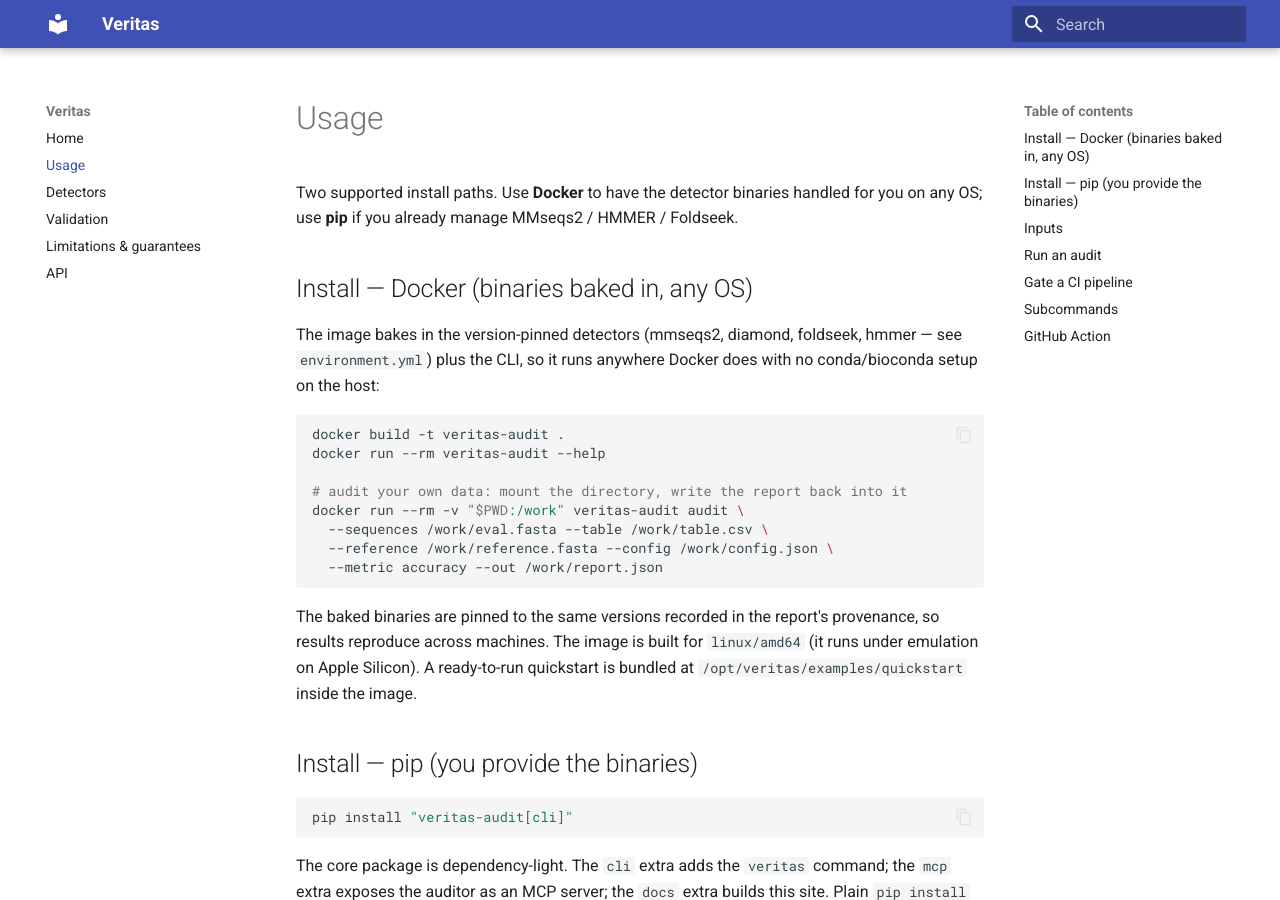
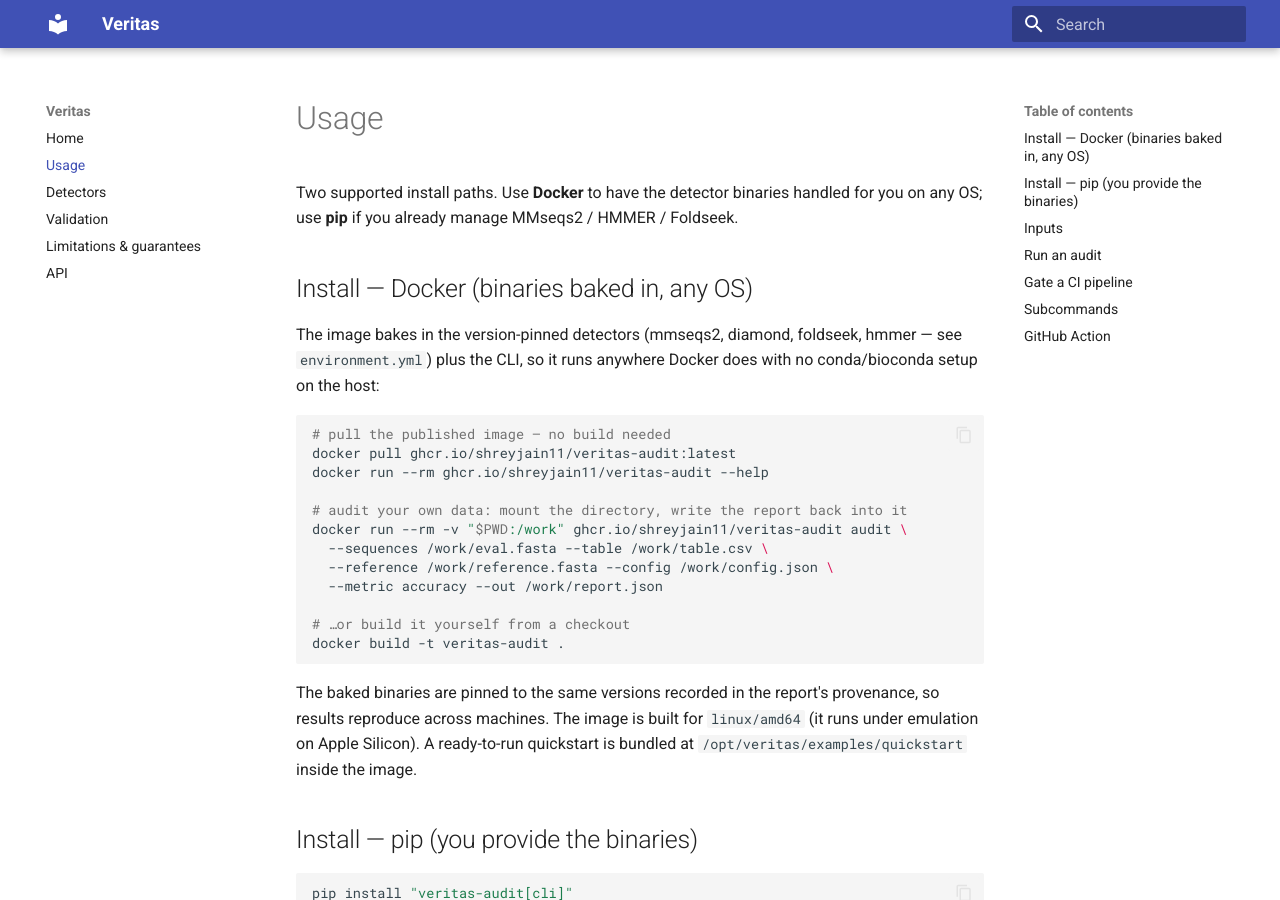
Before and after one commit to shreyjain11/veritas, an MkDocs documentation site: the page built from docs/usage.md, in a window 1280 px wide and 900 px high. Built offline with MkDocs 1.6.1 and Material for MkDocs 9.7.7, drawn with Linux system fonts in a browser that asks for light colours.

Commit message:
ci: publish the Docker image to GHCR + document docker pull
docker.yml now builds the image, runs a full audit inside it on native amd64,
and — on push to main / v* tags, after the in-image self-test passes — pushes to
ghcr.io/<owner>/veritas-audit (tags: latest, the semver on v* tags, and
sha-<short>) using the workflow's built-in GITHUB_TOKEN (no secret needed).
PRs touching the image build + self-test only, never push. Validated with
actionlint.

Docs: the /docs page and docs/usage.md now lead with
"docker pull ghcr.io/shreyjain11/veritas-audit" and keep "docker build" as the
from-source alternative.

````diff
--- a/docs/usage.md
+++ b/docs/usage.md
@@ -10,14 +10,18 @@ hmmer — see `environment.yml`) plus the CLI, so it runs anywhere Docker does w
 no conda/bioconda setup on the host:
 
 ```bash
-docker build -t veritas-audit .
-docker run --rm veritas-audit --help
+# pull the published image — no build needed
+docker pull ghcr.io/shreyjain11/veritas-audit:latest
+docker run --rm ghcr.io/shreyjain11/veritas-audit --help
 
 # audit your own data: mount the directory, write the report back into it
-docker run --rm -v "$PWD:/work" veritas-audit audit \
+docker run --rm -v "$PWD:/work" ghcr.io/shreyjain11/veritas-audit audit \
   --sequences /work/eval.fasta --table /work/table.csv \
   --reference /work/reference.fasta --config /work/config.json \
   --metric accuracy --out /work/report.json
+
+# …or build it yourself from a checkout
+docker build -t veritas-audit .
 ```
 
 The baked binaries are pinned to the same versions recorded in the report's
````
Also changed, not shown: web/app/docs/page.tsx (+4 -3 lines), 1 other file.
